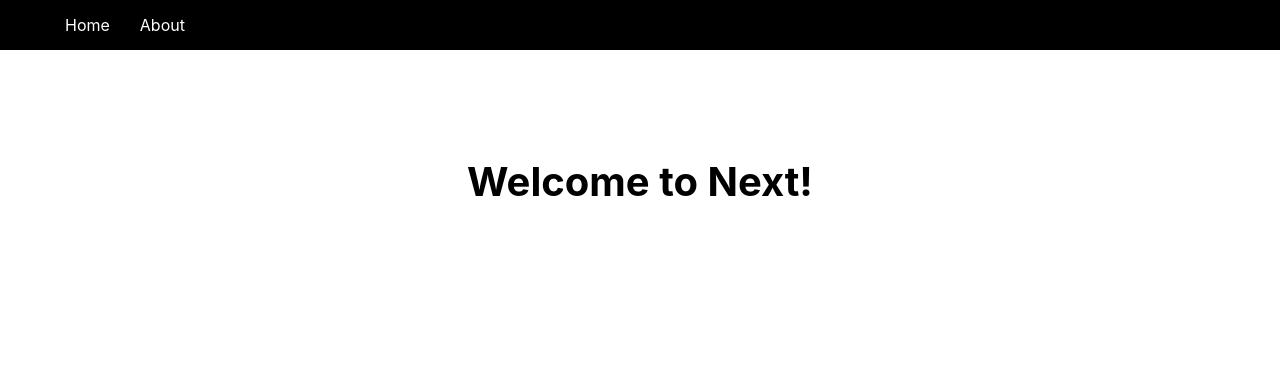
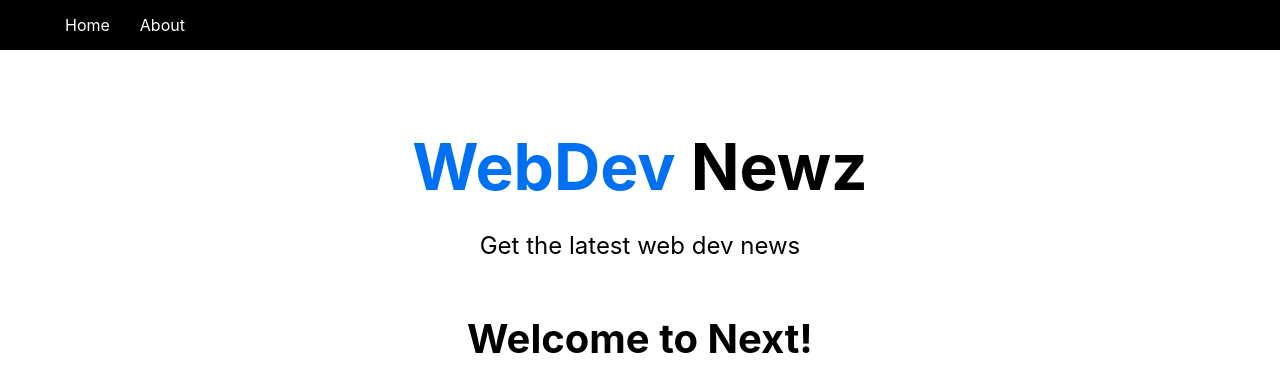
Before and after one commit to alexzaluski/next-crash-course, a Next.js app: page / in a window 1280 px wide. Shown: the top 392 px of the page. Built offline with nearby package versions, Linux system fonts and the light colour scheme.

Commit message:
Added Header wtih custom styles

```diff
--- /dev/null
+++ b/components/Header.jsx
@@ -0,0 +1,14 @@
+import headerStyles from '../styles/Header.module.css';
+
+const Header = () => {
+  return (
+    <div>
+      <h1 className={headerStyles.title}>
+        <span>WebDev</span> Newz
+      </h1>
+      <p className={headerStyles.description}>Get the latest web dev news</p>
+    </div>
+  );
+};
+
+export default Header;
--- a/components/Layout.jsx
+++ b/components/Layout.jsx
@@ -1,4 +1,5 @@
 import Nav from './Nav';
+import Header from './Header';
 import styles from '../styles/Layout.module.css';
 
 const Layout = ({ children }) => {
@@ -6,7 +7,10 @@
     <>
       <Nav />
       <div className={styles.container}>
-        <main className={styles.main}>{children}</main>
+        <main className={styles.main}>
+          <Header />
+          {children}
+        </main>
       </div>
     </>
   );
--- /dev/null
+++ b/styles/Header.module.css
@@ -0,0 +1,27 @@
+.title a,
+.title span {
+  color: #0070f3;
+  text-decoration: none;
+}
+
+.title a:hover,
+.title a:focus,
+.title a:active {
+  text-decoration: underline;
+}
+
+.title {
+  margin: 0;
+  line-height: 1.15;
+  font-size: 4rem;
+}
+
+.title,
+.description {
+  text-align: center;
+}
+
+.description {
+  line-height: 1.5;
+  font-size: 1.5rem;
+}
--- a/styles/Layout.module.css
+++ b/styles/Layout.module.css
@@ -18,6 +18,7 @@
   font-size: 1.25rem;
 }
 
+/*
 .footer {
   width: 100%;
   height: 100px;
@@ -32,34 +33,7 @@
   justify-content: center;
   align-items: center;
   flex-grow: 1;
-}
-
-.title a {
-  color: #0070f3;
-  text-decoration: none;
-}
-
-.title a:hover,
-.title a:focus,
-.title a:active {
-  text-decoration: underline;
-}
-
-.title {
-  margin: 0;
-  line-height: 1.15;
-  font-size: 4rem;
-}
-
-.title,
-.description {
-  text-align: center;
-}
-
-.description {
-  line-height: 1.5;
-  font-size: 1.5rem;
-}
+} */
 
 .code {
   background: #fafafa;
```
